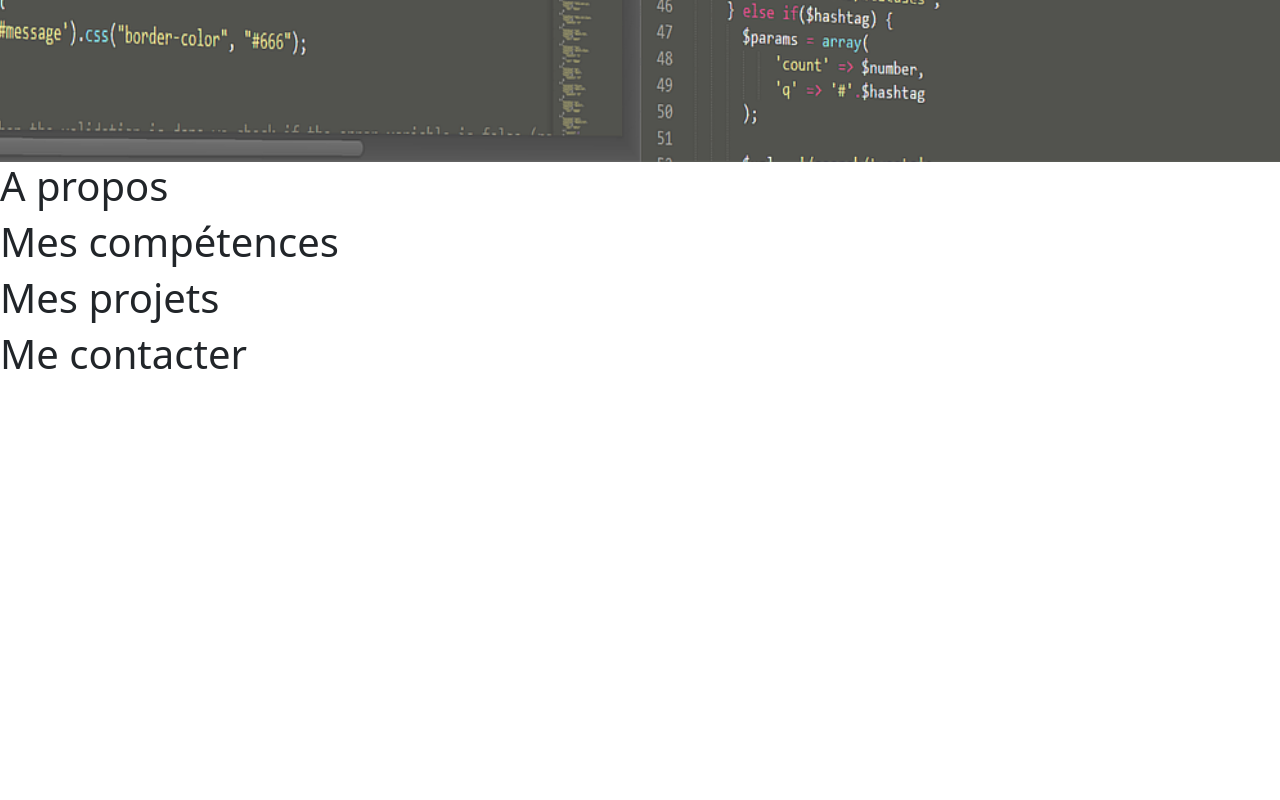
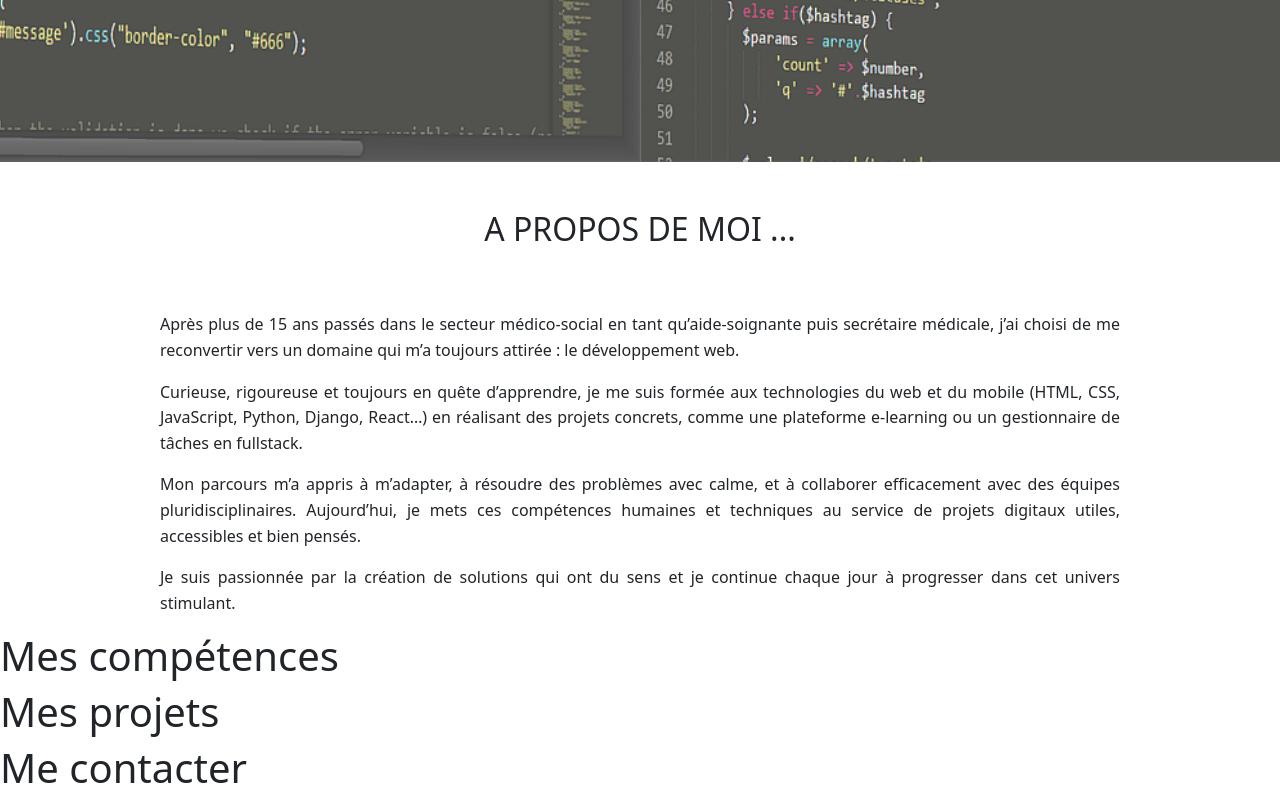
Before and after one commit to Nathi33/my_portfolio, a React (Create React App) app: page / in a window 1280 px wide. Shown: the part 638-1438 px from the top of the page. Before the commit the page ends 1024 px from the top, so only its background shows below. Built offline with nearby package versions, Linux system fonts and the light colour scheme.

Commit message:
add about

```diff
--- /dev/null
+++ b/src/assets/about.css
@@ -0,0 +1,13 @@
+.title-about {
+    font-weight: bold;
+    margin-top: 3rem;
+    margin-bottom: 4rem;
+    text-align: center;
+}
+
+.text-about {
+    line-height: 1.6;
+    text-align: justify;
+    margin-left: 10rem;;
+    margin-right: 10rem;
+}
--- a/src/components/About.jsx
+++ b/src/components/About.jsx
@@ -1,10 +1,30 @@
+import "../assets/about.css";
 import React from 'react';
 
 const about = () => {
   return (
-    <div>
-      <h1>A propos</h1>
-    </div>
+     <section id="about" className="about">
+
+        <div className="title-about">
+          <h2>A PROPOS DE MOI ...</h2>
+        </div>
+
+        <div className="text-about">
+          <p>
+            Après plus de 15 ans passés dans le secteur médico-social en tant qu’aide-soignante puis secrétaire médicale, j’ai choisi de me reconvertir vers un domaine qui m’a toujours attirée : le développement web.
+          </p>
+          <p>
+            Curieuse, rigoureuse et toujours en quête d’apprendre, je me suis formée aux technologies du web et du mobile (HTML, CSS, JavaScript, Python, Django, React…) en réalisant des projets concrets, comme une plateforme e-learning ou un gestionnaire de tâches en fullstack.
+          </p>
+          <p>
+            Mon parcours m’a appris à m’adapter, à résoudre des problèmes avec calme, et à collaborer efficacement avec des équipes pluridisciplinaires. Aujourd’hui, je mets ces compétences humaines et techniques au service de projets digitaux utiles, accessibles et bien pensés.
+          </p>
+          <p>
+            Je suis passionnée par la création de solutions qui ont du sens et je continue chaque jour à progresser dans cet univers stimulant.
+          </p>
+        </div>
+
+    </section>
   );
 }
 
--- a/src/pages/Home.jsx
+++ b/src/pages/Home.jsx
@@ -25,9 +25,8 @@ const home = () => {
         </div>
       </section>
 
-      <section id="about">
-        <About />
-      </section>
+      <About />
+
 
       <section id="skills">
         <Skills />
```
